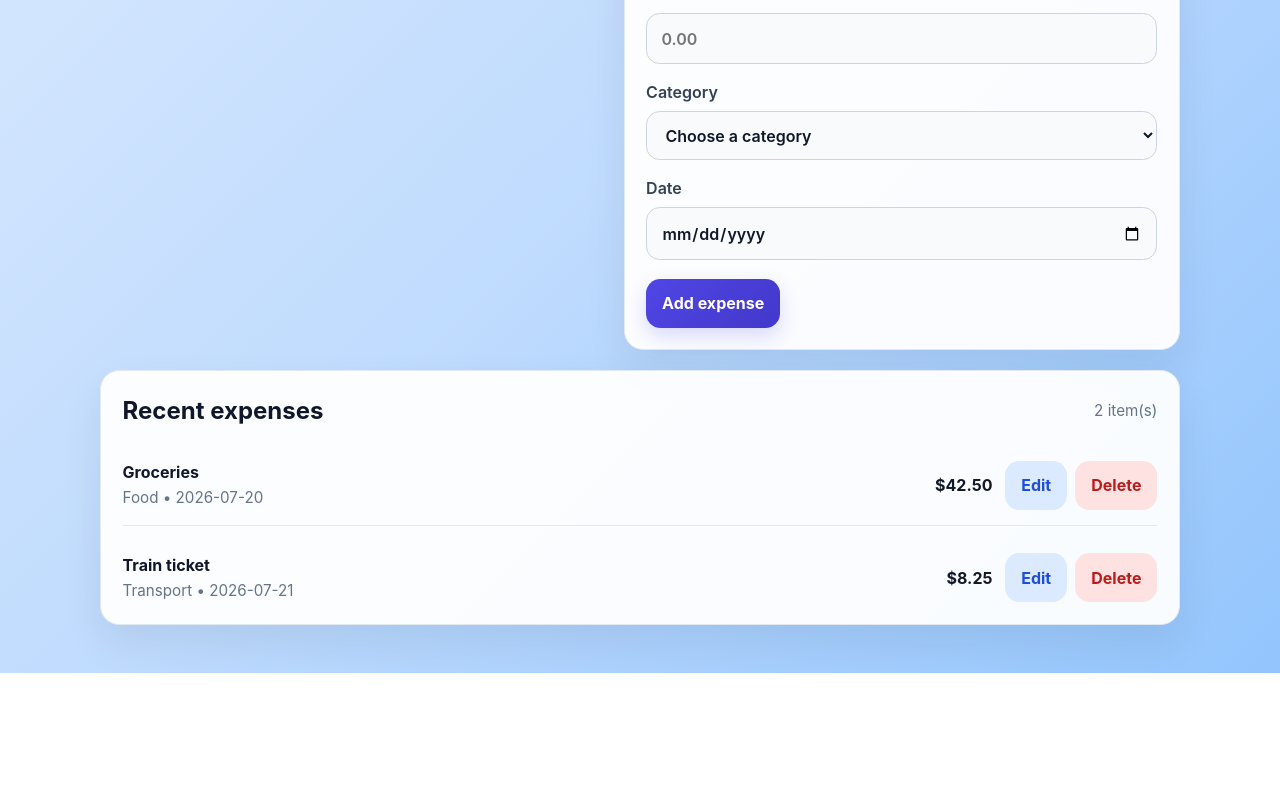
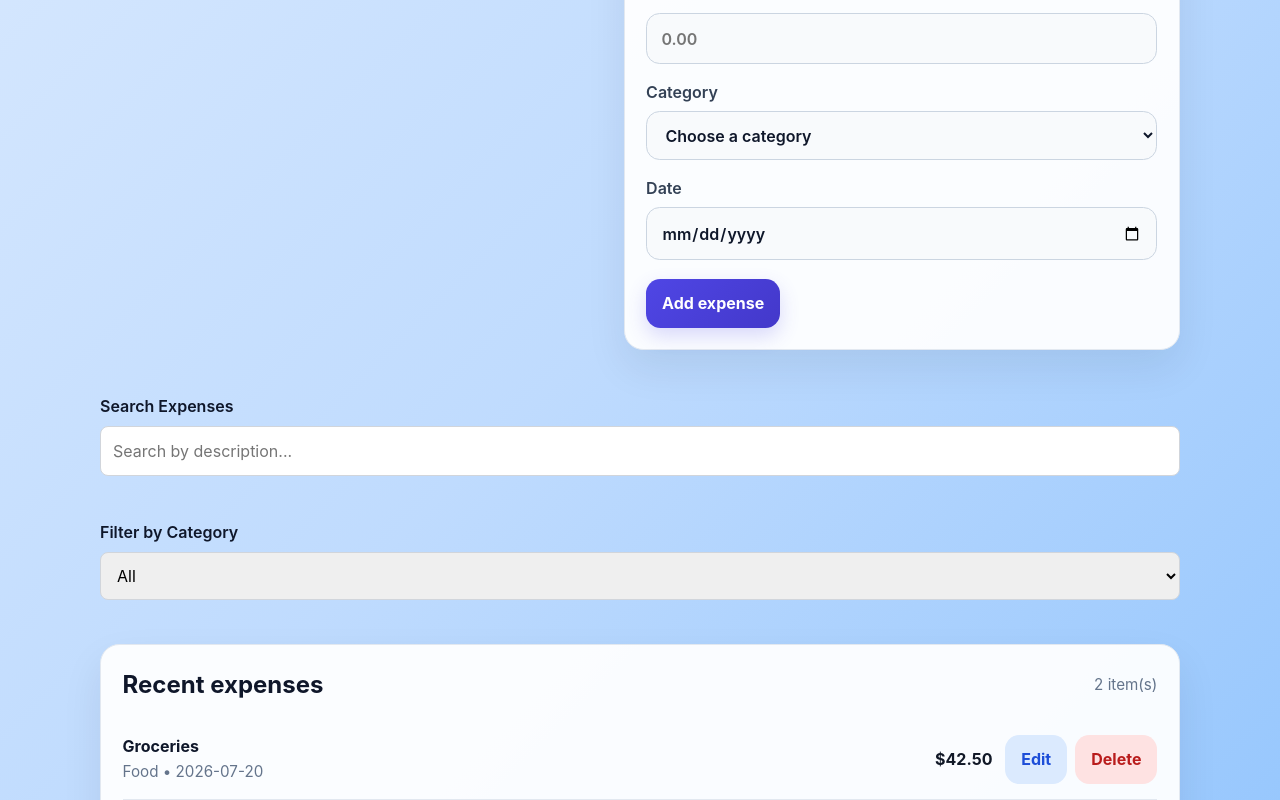
Before and after one commit to nirma-waleed/frontend-ai-capstone, a React (Vite) app in the folder week3-expense-tracker/: page / in a window 1280 px wide. Shown: the part 355-1155 px from the top of the page. Before the commit the page ends 1028 px from the top, so only its background shows below. Built offline with nearby package versions, Linux system fonts and the light colour scheme.

Commit message:
feat: add search and category filter

```diff
--- a/week3-expense-tracker/src/App.css
+++ b/week3-expense-tracker/src/App.css
@@ -285,3 +285,37 @@ button:focus-visible {
     justify-content: flex-end;
   }
 }
+.search-bar {
+  margin: 1.5rem 0;
+}
+
+.search-bar label {
+  display: block;
+  font-weight: 600;
+  margin-bottom: 0.5rem;
+}
+
+.search-bar input {
+  width: 100%;
+  padding: 12px;
+  border: 1px solid #d1d5db;
+  border-radius: 8px;
+  font-size: 16px;
+}
+.filter-bar {
+  margin-bottom: 1.5rem;
+}
+
+.filter-bar label {
+  display: block;
+  margin-bottom: 0.5rem;
+  font-weight: 600;
+}
+
+.filter-bar select {
+  width: 100%;
+  padding: 12px;
+  border: 1px solid #d1d5db;
+  border-radius: 8px;
+  font-size: 16px;
+}
--- a/week3-expense-tracker/src/App.jsx
+++ b/week3-expense-tracker/src/App.jsx
@@ -1,8 +1,10 @@
+import FilterBar from './components/FilterBar'
 import { useEffect, useState } from 'react'
 import './App.css'
 import ExpenseForm from './components/ExpenseForm'
 import ExpenseList from './components/ExpenseList'
 import SummaryCard from './components/SummaryCard'
+import SearchBar from './components/SearchBar'
 
 const STORAGE_KEY = 'expense-tracker-data'
 
@@ -31,6 +33,7 @@ function getInitialExpenses() {
     }
 
     const parsedExpenses = JSON.parse(storedExpenses)
+
     return Array.isArray(parsedExpenses) && parsedExpenses.length > 0
       ? parsedExpenses
       : starterExpenses
@@ -45,9 +48,26 @@ function App() {
   const [errors, setErrors] = useState({})
   const [editingId, setEditingId] = useState(null)
 
+  // NEW
+  const [searchTerm, setSearchTerm] = useState('')
+  const [selectedCategory, setSelectedCategory] = useState('All')
+
   useEffect(() => {
     window.localStorage.setItem(STORAGE_KEY, JSON.stringify(expenses))
   }, [expenses])
+
+  // NEW
+  const filteredExpenses = expenses.filter((expense) => {
+  const matchesSearch = expense.description
+    .toLowerCase()
+    .includes(searchTerm.toLowerCase())
+
+  const matchesCategory =
+    selectedCategory === 'All' ||
+    expense.category === selectedCategory
+
+  return matchesSearch && matchesCategory
+})
 
   const validateForm = (values) => {
     const nextErrors = {}
@@ -60,6 +80,7 @@ function App() {
       nextErrors.amount = 'Amount is required.'
     } else {
       const amountValue = Number(values.amount)
+
       if (Number.isNaN(amountValue) || amountValue <= 0) {
         nextErrors.amount = 'Amount must be a positive number.'
       }
@@ -79,7 +100,11 @@ function App() {
   const handleInputChange = (event) => {
     const { name, value } = event.target
 
-    setFormData((previous) => ({ ...previous, [name]: value }))
+    setFormData((previous) => ({
+      ...previous,
+      [name]: value,
+    }))
+
     setErrors((previous) => {
       if (!previous[name]) {
         return previous
@@ -120,8 +145,10 @@ function App() {
     if (editingId) {
       setExpenses((previous) =>
         previous.map((expense) =>
-          expense.id === editingId ? { ...expense, ...nextExpense } : expense,
-        ),
+          expense.id === editingId
+            ? { ...expense, ...nextExpense }
+            : expense
+        )
       )
     } else {
       setExpenses((previous) => [nextExpense, ...previous])
@@ -132,17 +159,21 @@ function App() {
 
   const handleEditExpense = (expense) => {
     setEditingId(expense.id)
+
     setFormData({
       description: expense.description,
       amount: expense.amount,
       category: expense.category,
       date: expense.date,
     })
+
     setErrors({})
   }
 
   const handleDeleteExpense = (id) => {
-    setExpenses((previous) => previous.filter((expense) => expense.id !== id))
+    setExpenses((previous) =>
+      previous.filter((expense) => expense.id !== id)
+    )
 
     if (editingId === id) {
       resetForm()
@@ -158,9 +189,13 @@ function App() {
         </div>
       </header>
 
-      <section className="dashboard" aria-label="Expense dashboard">
+      <section
+        className="dashboard"
+        aria-label="Expense dashboard"
+      >
         <div className="dashboard-main">
           <SummaryCard expenses={expenses} />
+
           <ExpenseForm
             formData={formData}
             errors={errors}
@@ -170,8 +205,22 @@ function App() {
             onCancel={resetForm}
           />
         </div>
+<SearchBar
+  searchTerm={searchTerm}
+  setSearchTerm={setSearchTerm}
+/>
 
-        <ExpenseList expenses={expenses} onDelete={handleDeleteExpense} onEdit={handleEditExpense} />
+<FilterBar
+  selectedCategory={selectedCategory}
+  setSelectedCategory={setSelectedCategory}
+/>
+
+<ExpenseList
+  expenses={filteredExpenses}
+  onDelete={handleDeleteExpense}
+  onEdit={handleEditExpense}
+/>
+
       </section>
     </main>
   )
--- /dev/null
+++ b/week3-expense-tracker/src/components/FilterBar.jsx
@@ -0,0 +1,22 @@
+function FilterBar({ selectedCategory, setSelectedCategory }) {
+  return (
+    <section className="filter-bar">
+      <label htmlFor="category-filter">Filter by Category</label>
+
+      <select
+        id="category-filter"
+        value={selectedCategory}
+        onChange={(e) => setSelectedCategory(e.target.value)}
+      >
+        <option value="All">All</option>
+        <option value="Food">Food</option>
+        <option value="Transport">Transport</option>
+        <option value="Shopping">Shopping</option>
+        <option value="Bills">Bills</option>
+        <option value="Other">Other</option>
+      </select>
+    </section>
+  )
+}
+
+export default FilterBar
--- /dev/null
+++ b/week3-expense-tracker/src/components/SearchBar.jsx
@@ -0,0 +1,17 @@
+function SearchBar({ searchTerm, setSearchTerm }) {
+  return (
+    <div className="search-bar">
+      <label htmlFor="search">Search Expenses</label>
+
+      <input
+        id="search"
+        type="text"
+        placeholder="Search by description..."
+        value={searchTerm}
+        onChange={(e) => setSearchTerm(e.target.value)}
+      />
+    </div>
+  )
+}
+
+export default SearchBar
```
